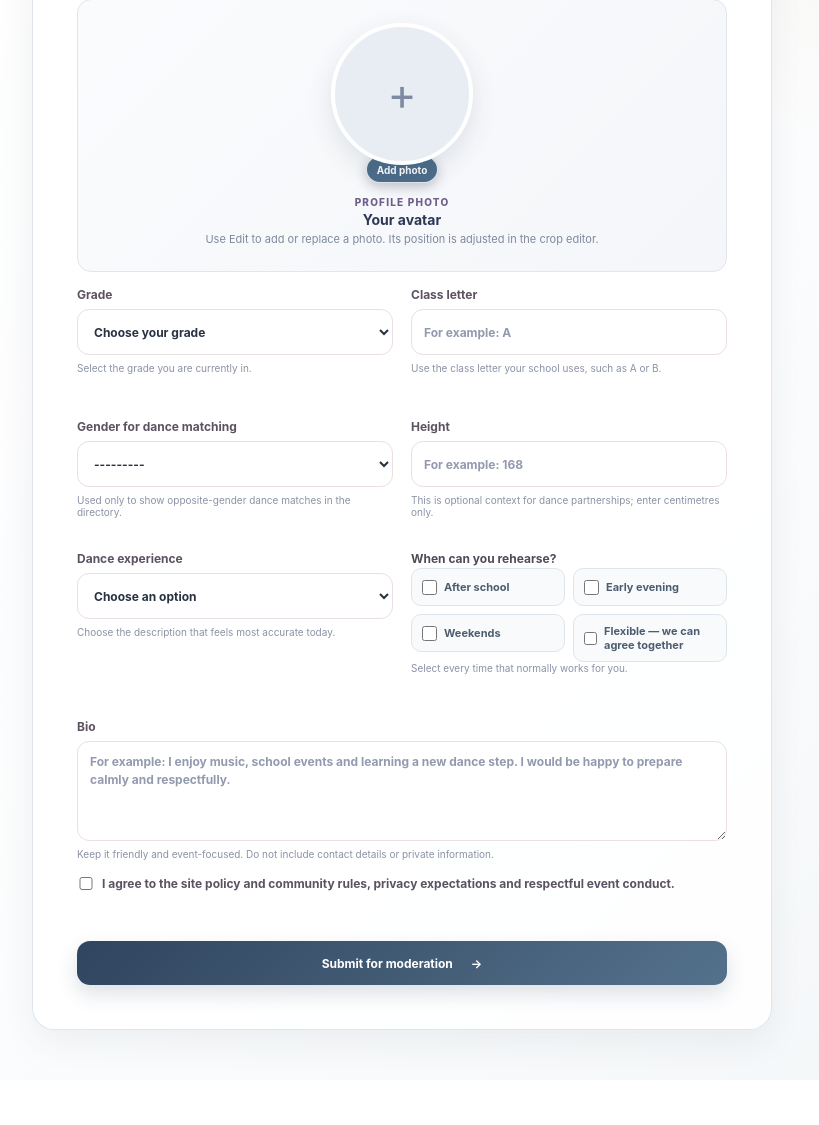
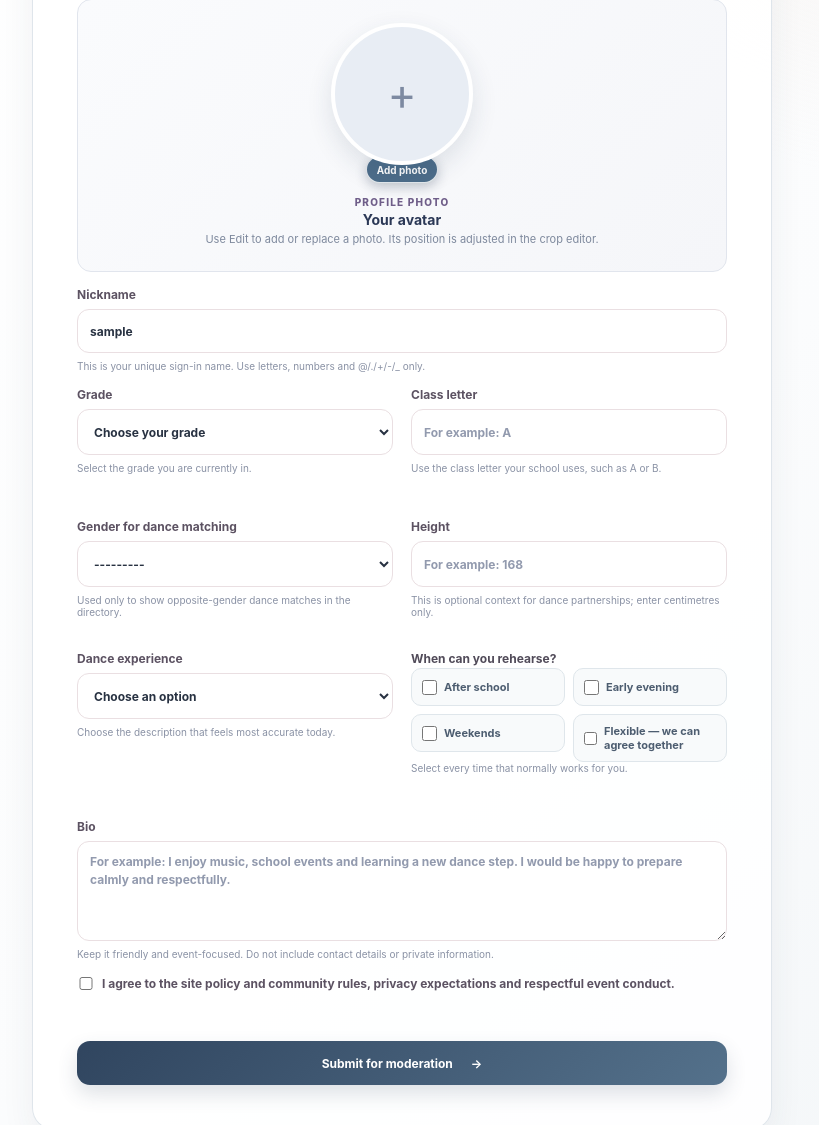
Before and after one commit to spideynyc228-star/Dream-ball, a Django app: page /students/profile/ in a window 1280 px wide. Shown: the part 347-1472 px from the top of the page, without its empty margins (238-1057 px from the left). Before the commit the page ends 1406 px from the top, so only its background shows below. Run offline with Django 5.2, Linux system fonts and the light colour scheme; the visitor is signed in with stand-in values (Sample User, id 1); data comes from the database, SQL or seed files in the repository; data that the repository does not hold is empty.

Commit message:
Allow users to update unique nicknames

```diff
--- a/static/style.css
+++ b/static/style.css
@@ -91,6 +91,7 @@ code { padding: .18rem .38rem; border-radius: 5px; background: #edf0f5; color: #
 .auth-card h1, .status-card h1, .profile-form-card h1 { margin: 9px 0 15px; font: 500 43px/1.03 "Playfair Display", Georgia, serif; letter-spacing: -.035em; }
 .stack-form { display: grid; gap: 15px; margin-top: 28px; text-align: left; }
 .form-submit-state { min-height: 18px; margin: 0; color: #58738b; font-size: 12px; font-weight: 700; }
+.profile-nickname { display:grid; grid-template-columns:minmax(0, 1fr); gap:7px; }
 .stack-form label, .inline-form label, .code-create-form label, .report-panel label { display: grid; gap: 7px; color: #3a4661; font-size: 12px; font-weight: 700; }
 input, textarea, select { width: 100%; min-height: 44px; padding: 11px 12px; border: 1px solid #d7dce7; border-radius: 8px; background: #fcfcfd; color: var(--ink); transition: border-color .18s ease, box-shadow .18s ease, background-color .18s ease; }
 textarea { min-height: 100px; resize: vertical; line-height: 1.5; }
--- a/students/forms.py
+++ b/students/forms.py
@@ -1,5 +1,10 @@
 from django import forms
+from django.contrib.auth import get_user_model
+from django.contrib.auth.validators import UnicodeUsernameValidator
+
 from .models import Profile
+
+
 class ProfileForm(forms.ModelForm):
     REHEARSAL_TIME_CHOICES = [
         ("After school", "After school"),
@@ -13,6 +18,13 @@ class ProfileForm(forms.ModelForm):
         widget=forms.CheckboxSelectMultiple,
         label="When can you rehearse?",
         help_text="Select every time that normally works for you.",
+    )
+    nickname = forms.CharField(
+        max_length=150,
+        validators=[UnicodeUsernameValidator()],
+        label="Nickname",
+        help_text="This is your unique sign-in name. Use letters, numbers and @/./+/-/_ only.",
+        widget=forms.TextInput(attrs={"placeholder": "For example: maria_dances"}),
     )
 
     class Meta:
@@ -46,14 +58,26 @@ class ProfileForm(forms.ModelForm):
             "agreed_to_rules": "I agree to the site policy",
         }
 
-    def __init__(self, *args, **kwargs):
+    def __init__(self, *args, user=None, **kwargs):
+        self.user = user
         super().__init__(*args, **kwargs)
+        if self.user and not self.is_bound:
+            self.initial["nickname"] = self.user.username
         if not self.is_bound and self.instance.preferred_rehearsal_time:
             self.initial["preferred_rehearsal_time"] = [
                 value.strip()
                 for value in self.instance.preferred_rehearsal_time.split("|")
                 if value.strip()
             ]
+
+    def clean_nickname(self):
+        nickname = self.cleaned_data["nickname"].strip()
+        users = get_user_model().objects.filter(username__iexact=nickname)
+        if self.user:
+            users = users.exclude(pk=self.user.pk)
+        if users.exists():
+            raise forms.ValidationError("This nickname is already taken. Please choose another one.")
+        return nickname
 
     def clean_preferred_rehearsal_time(self):
         return " | ".join(self.cleaned_data["preferred_rehearsal_time"])
--- a/students/views.py
+++ b/students/views.py
@@ -34,9 +34,11 @@ def profile(request):
     if profile.status == Profile.Status.APPROVED and not profile.is_complete:
         profile.status = Profile.Status.PENDING
         profile.save(update_fields=["status"])
-    form = ProfileForm(request.POST or None, request.FILES or None, instance=profile)
+    form = ProfileForm(request.POST or None, request.FILES or None, instance=profile, user=request.user)
     if request.method == "POST" and form.is_valid():
         profile = form.save(commit=False)
+        request.user.username = form.cleaned_data["nickname"]
+        request.user.save(update_fields=["username"])
         profile.status = Profile.Status.PENDING
         profile.moderation_note = ""
         profile.save()
--- a/templates/base.html
+++ b/templates/base.html
@@ -7,7 +7,7 @@
   <meta name="description" content="Dream Ball is a secure, invitation-only platform for school event coordination.">
   <title>{% block title %}Dream Ball · Safe Student Event Coordination{% endblock %}</title>
   <link rel="stylesheet" href="{% static 'style.css' %}?v=avatar-frame-match-16">
-<script src="{% static 'app.js' %}?v=profile-save-19" defer></script>
+<script src="{% static 'app.js' %}?v=profile-save-20" defer></script>
 </head>
 <body class="{% block body_class %}{% endblock %}">
   {% block header %}
--- a/templates/students/profile.html
+++ b/templates/students/profile.html
@@ -27,9 +27,10 @@
           {{ form.photo_position_x }}{{ form.photo_position_y }}{{ form.photo_scale }}
         </div>
       </section>
+      <label class="profile-nickname">{{ form.nickname.label }}{{ form.nickname }}{% if form.nickname.help_text %}<small class="field-help">{{ form.nickname.help_text }}</small>{% endif %}{% for error in form.nickname.errors %}<small class="error-text">{{ error }}</small>{% endfor %}</label>
       <div class="form-grid">
         {% for field in form %}
-          {% if field.name != 'bio' and field.name != 'photo' and field.name != 'photo_position_x' and field.name != 'photo_position_y' and field.name != 'photo_scale' and field.name != 'agreed_to_rules' %}
+          {% if field.name != 'nickname' and field.name != 'bio' and field.name != 'photo' and field.name != 'photo_position_x' and field.name != 'photo_position_y' and field.name != 'photo_scale' and field.name != 'agreed_to_rules' %}
             {% if field.name == 'preferred_rehearsal_time' %}
               <fieldset class="rehearsal-time-field">
                 <legend>{{ field.label }}</legend>
```
